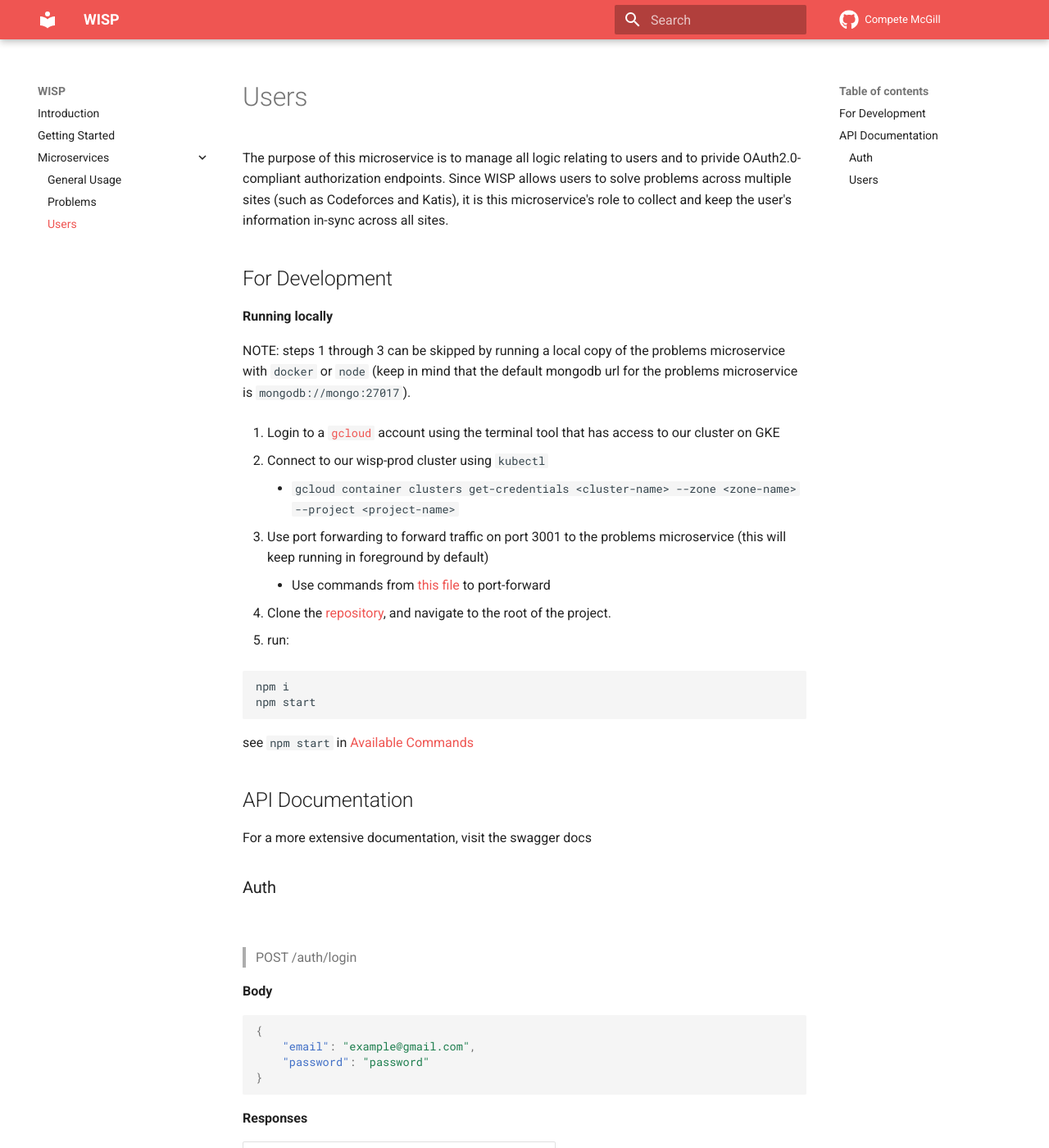
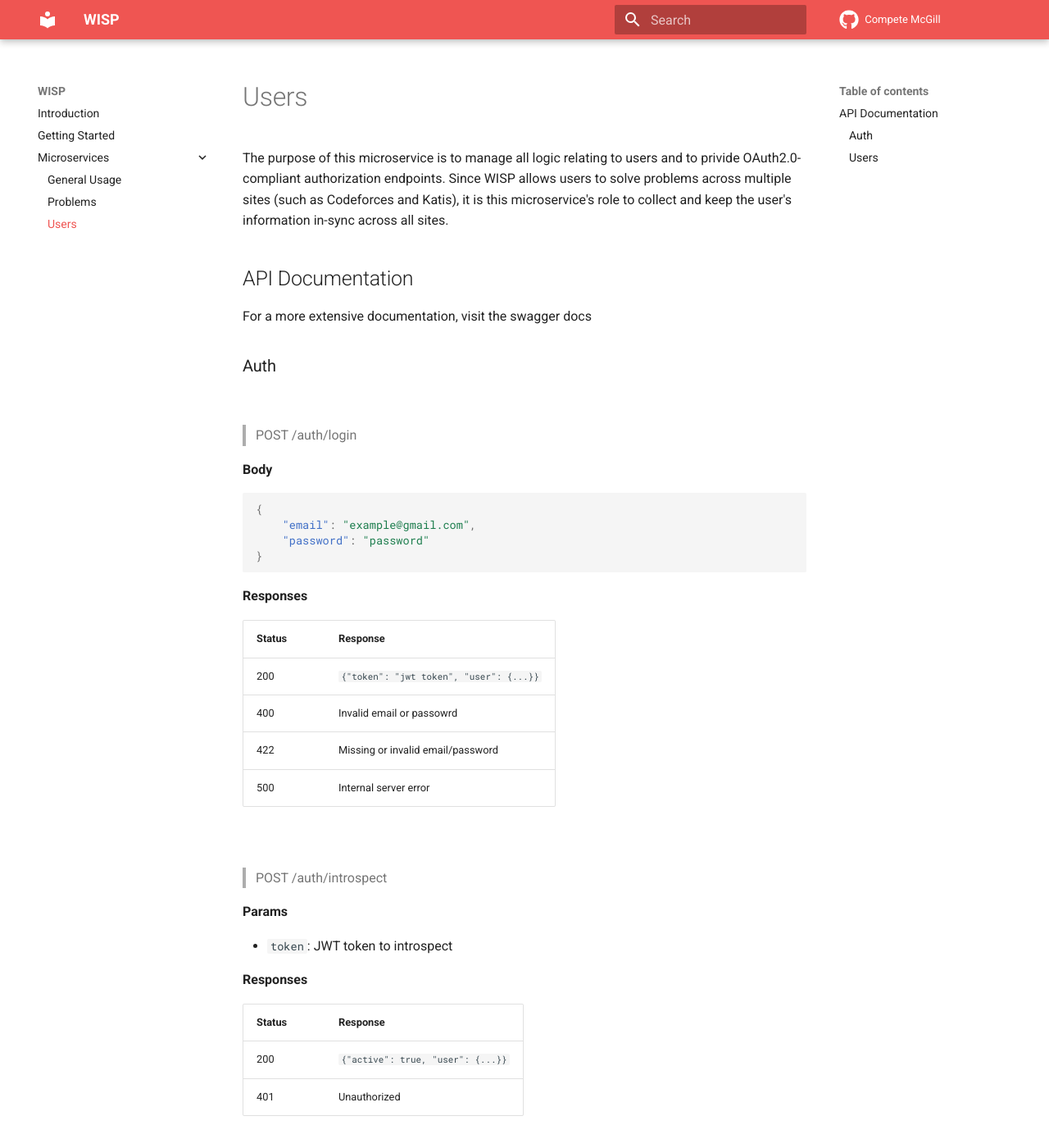
Before and after one commit to competemcgill/wisp, an MkDocs documentation site: the page built from docs/microservices/users.md, in a window 1280 px wide and 1400 px high. Shown: the whole window at 82% size. Built offline with MkDocs 1.6.1 and Material for MkDocs 9.7.7, drawn with Linux system fonts in a browser that asks for light colours.

Commit message:
Review comments

````diff
--- a/docs/microservices/users.md
+++ b/docs/microservices/users.md
@@ -1,31 +1,6 @@
 # Users
 
 The purpose of this microservice is to manage all logic relating to users and to privide OAuth2.0-compliant authorization endpoints. Since WISP allows users to solve problems across multiple sites (such as Codeforces and Katis), it is this microservice's role to collect and keep the user's information in-sync across all sites.
-
-## For Development
-
-**Running locally**
-
-NOTE: steps 1 through 3 can be skipped by running a local copy of the problems microservice with `docker` or `node` (keep in mind that the default mongodb url for the problems microservice is `mongodb://mongo:27017`).
-
-1. Login to a [`gcloud`](https://cloud.google.com/sdk/docs/quickstarts) account using the terminal tool that has access to our cluster on GKE
-
-2. Connect to our wisp-prod cluster using `kubectl`
-    - `gcloud container clusters get-credentials <cluster-name> --zone <zone-name> --project <project-name>`
-
-3. Use port forwarding to forward traffic on port 3001 to the problems microservice (this will keep running in foreground by default)
-    - Use commands from [this file](https://github.com/Compete-McGill/wisp/blob/master/build/Makefile) to port-forward
-
-4. Clone the [repository](https://github.com/Compete-McGill/wisp-users-microservice), and navigate to the root of the project.
-
-5. run:
-
-```bash
-npm i
-npm start
-```
-
-see `npm start` in [Available Commands](../general#available-commands)
 
 ## API Documentation
 
````
Also changed, not shown: docs/microservices/general.md (+15 -2 lines), docs/microservices/problems.md (+5 -21 lines).
